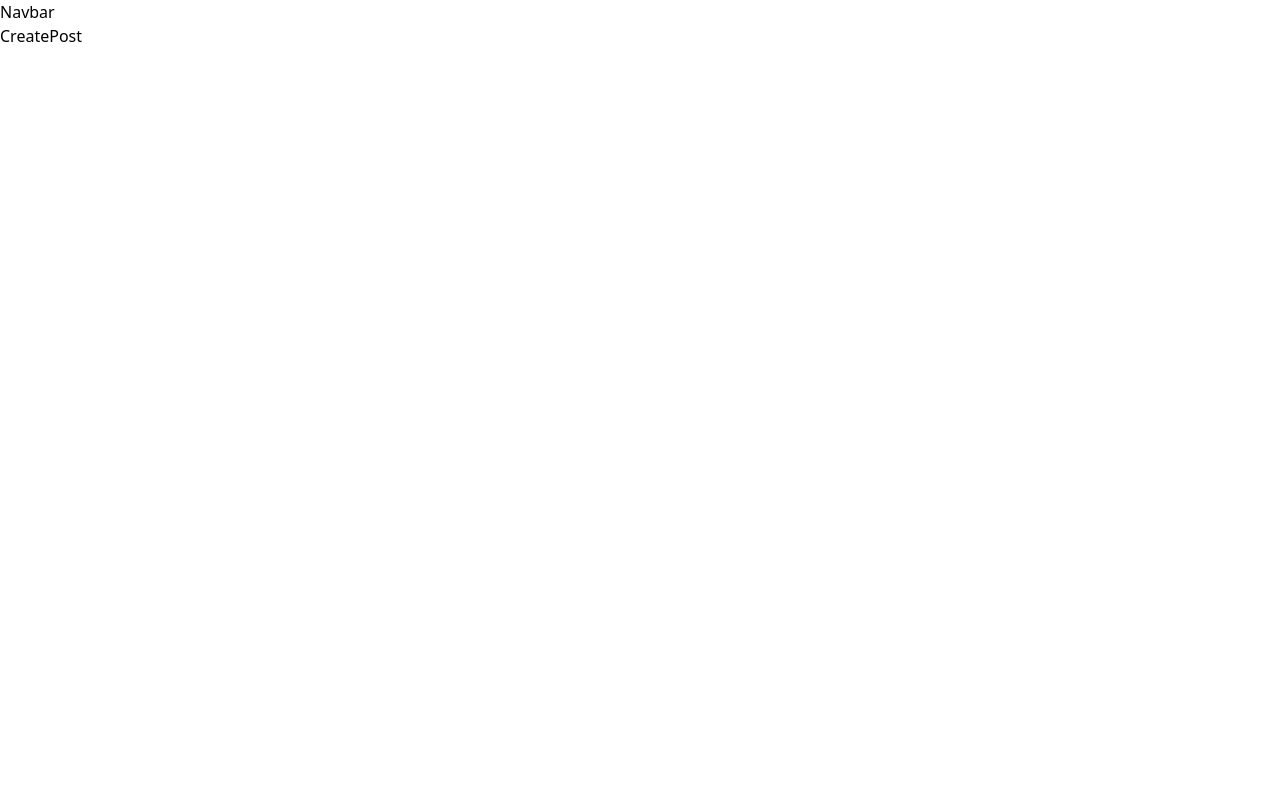
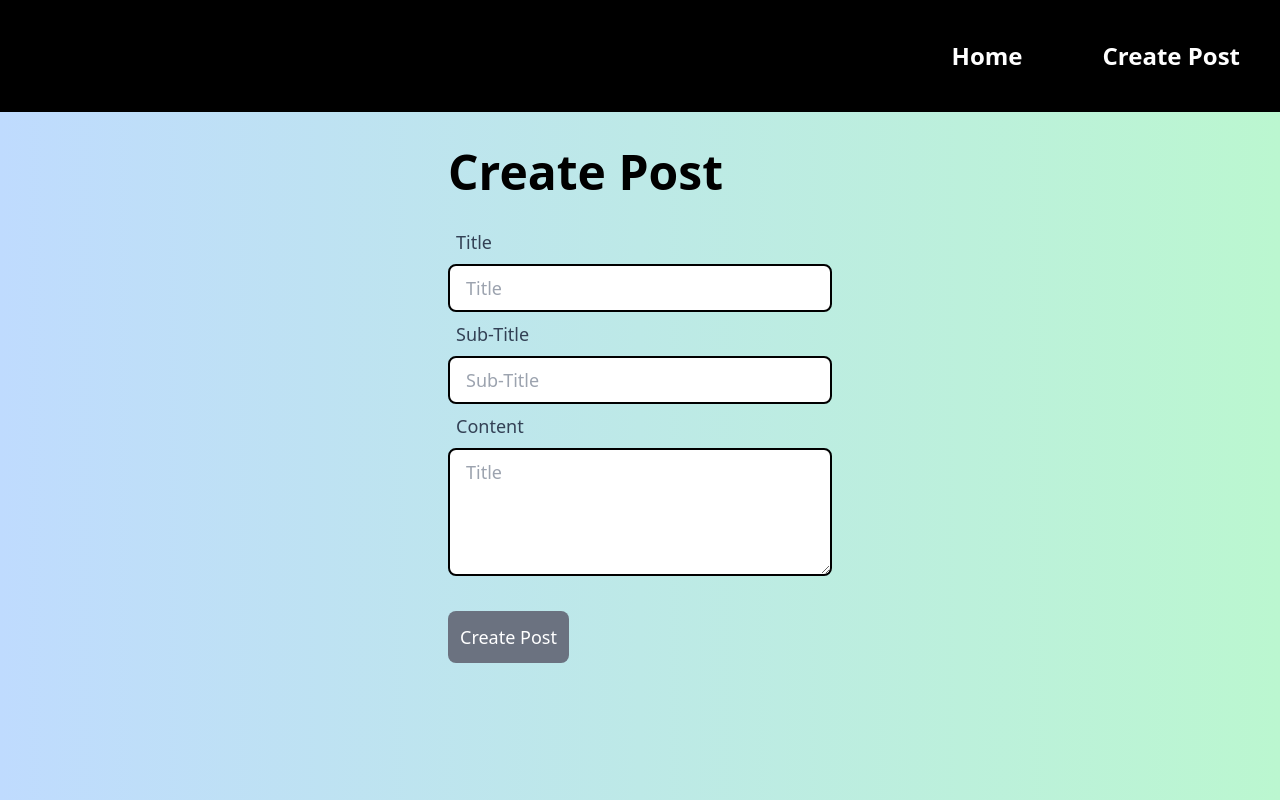
Before and after one commit to MiteshDarda/blog-firebase, a React (Create React App) app: page /create-post in a window 1280 px wide. Built offline with nearby package versions, Linux system fonts and the light colour scheme.

Commit message:
add-- create-post

```diff
--- a/package.json
+++ b/package.json
@@ -6,7 +6,7 @@
     "@testing-library/jest-dom": "^5.16.2",
     "@testing-library/react": "^12.1.3",
     "@testing-library/user-event": "^13.5.0",
-    "firebase": "^9.6.7",
+    "firebase": "^9.6.8",
     "react": "^17.0.2",
     "react-dom": "^17.0.2",
     "react-router-dom": "^6.2.2",
--- a/public/index.html
+++ b/public/index.html
@@ -9,7 +9,7 @@
       name="description"
       content="Web site created using create-react-app"
     />
-    <link rel="apple-touch-icon" href="%PUBLIC_URL%/logo192.png" />
+    <link rel="apple-touch-icon" href="" />
     <!--
       manifest.json provides metadata used when your web app is installed on a
       user's mobile device or desktop. See https://developers.google.com/web/fundamentals/web-app-manifest/
--- a/src/components/App.js
+++ b/src/components/App.js
@@ -3,7 +3,7 @@ import {Navbar, CreatePost, Home, PostDetail} from './'
 
 export default function App() {
   return (
-    <div className='container'>
+    <div className='bg-gradient-to-r from-blue-200 to-green-200 min-h-screen'>
       <Navbar />
       <Routes>
         <Route  path='/' element={<Home/>} />
--- a/src/components/CreatePost.js
+++ b/src/components/CreatePost.js
@@ -1,7 +1,58 @@
+import { useFormInput } from "../formInputHook";
+import {firestore} from "../firebase"
+
 export default function CreatePost() {
+  const title =  useFormInput('')
+  const subTitle =  useFormInput('')
+  const content = useFormInput('')
+
+  function handleSubmit(e) {
+    e.preventDefault();
+    firestore.collection('posts').add({
+      title: title.value,
+      subTitle: subTitle.value,
+      content: content.value,
+      createdAt: new Date()
+    })
+    console.log('submit')
+  }
+
   return (
-    <div className=''>
-        CreatePost
+    <div className='p-2 flex justify-center align-middle'>
+      <div className=" flex-col justify-center align-middle">
+        <span className=" font-extrabold text-5xl">Create Post</span>
+        <br/>
+        <br/>
+        <form className=" block w-full text-lg" onSubmit={handleSubmit}>
+            <label className="">
+              <span className="block p-2 font-medium text-slate-700">
+                Title
+              </span>
+            <input {...title} placeholder="Title"
+              className=" p-2 pl-4 border-black border-solid border-2 rounded-lg w-96"
+              />
+            </label>
+            <label className="">
+              <span className="block p-2 font-medium text-slate-700">
+                Sub-Title
+              </span>
+            <input {...subTitle} placeholder="Sub-Title"
+              className="p-2 pl-4 border-black border-solid border-2 rounded-lg w-96"
+              />
+            </label>
+            <label className="">
+              <span className="block p-2 font-medium text-slate-700">
+                Content
+              </span>
+            <textarea {...content} placeholder="Title"
+              className="p-2 pl-4 border-black border-solid border-2 rounded-lg w-96 h-32"
+              />
+          </label>
+          <br/>
+          <br/>
+          <button className=" bg-gray-500 p-3 text-lg rounded-lg text-white hover:bg-gray-700">Create Post</button>
+        </form>
+      </div>
     </div>
   );
 }
--- a/src/components/Navbar.js
+++ b/src/components/Navbar.js
@@ -1,7 +1,24 @@
+import { Link } from "react-router-dom";
+
 export default function Navbar() {
   return (
-    <div className=''>
-        Navbar
+    <div className='mb-3'>
+      <ul
+        className="list-none
+        bg-black text-2xl mb-7
+        text-white font-bold
+        flex align-center justify-end">
+        <Link to={'/'}>
+          <li className="text-center p-10 hover:bg-gray-600 hover:text-black ">
+            Home
+          </li>
+        </Link>
+        <Link to={'/create-post'}>
+          <li className="text-center p-10 hover:bg-gray-600 hover:text-black">
+            Create Post
+          </li>
+        </Link>
+      </ul>
     </div>
   );
 }
--- a/src/firebase.js
+++ b/src/firebase.js
@@ -1,6 +1,5 @@
-import firebase from 'firebase/app'
-import 'firebase/firestore'
-import { initializeApp } from "firebase/app";
+import firebase from 'firebase/compat/app'
+import 'firebase/compat/firestore'
 
 const firebaseConfig = {
   apiKey: "AIzaSyAquiLyyKKDAFsO2J-Oil-BvzNmsPbT7S4",
@@ -10,6 +9,6 @@ const firebaseConfig = {
   messagingSenderId: "239947324972",
   appId: "1:239947324972:web:00de209c6284cdec75bb89"
 };
-const app = initializeApp(firebaseConfig);
+firebase.initializeApp(firebaseConfig);
 
 export const firestore = firebase.firestore()
--- /dev/null
+++ b/src/formInputHook.js
@@ -0,0 +1,14 @@
+import { useState } from "react";
+
+export function useFormInput(initialValue) {
+    const [value, setValue] = useState(initialValue);
+
+    function handleChange(e) {
+        setValue(e.target.value)
+    }
+
+    return {
+        value,
+        onChange:handleChange
+    }
+}
```
Also changed, not shown: public/manifest.json, 1 other file (tests, documents, lock files or other folders).
